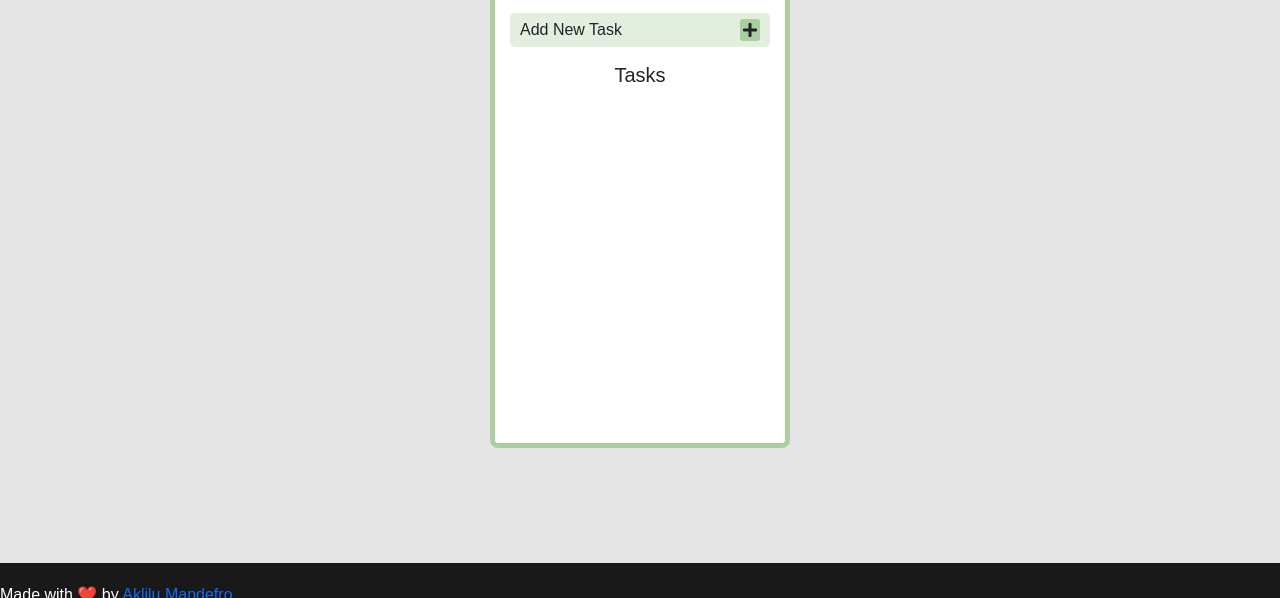
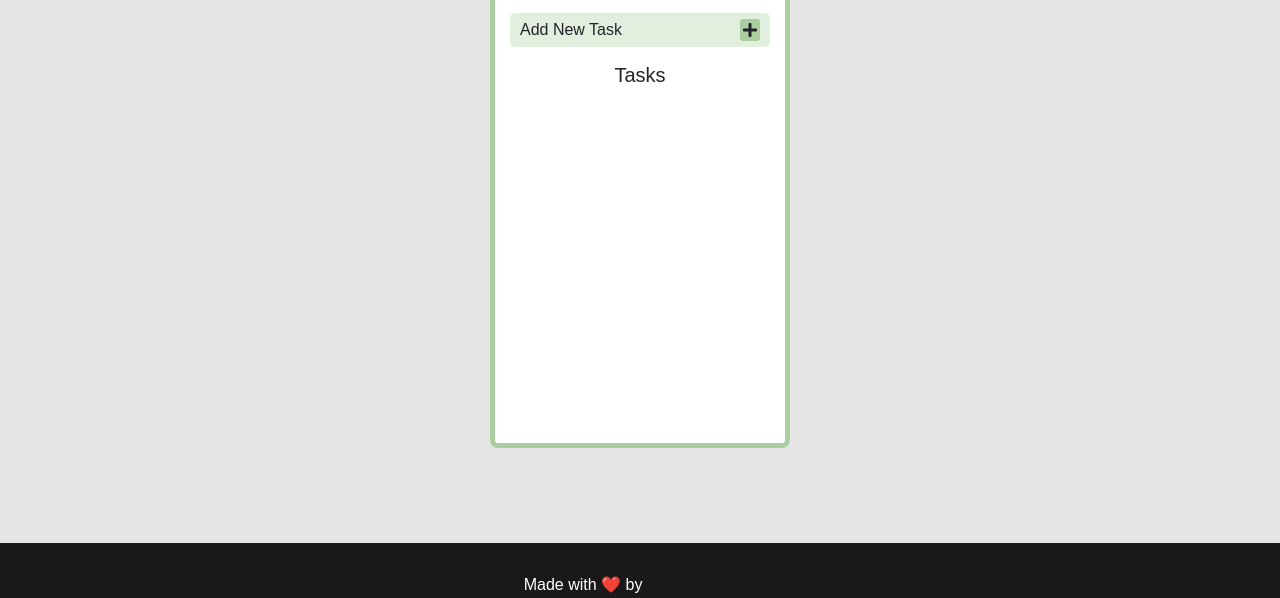
Before and after one commit to Aklilu-Mandefro/todo-app-in-javascript-html-and-css, a plain HTML site: page index.html in a window 1280 px wide. Shown: the part 202-800 px from the top of the page. Drawn offline with nearby package versions, Linux system fonts and the light colour scheme.

Commit message:
footer-style-updated

```diff
--- a/style.css
+++ b/style.css
@@ -77,12 +77,14 @@ background-color: rgb(25, 25, 25);
 color: white;
 font-family: Arial;
 height: 30px;
-padding-top: 20px;
-padding-bottom: 15px;
+padding-top: 30px;
+padding-bottom: 25px;
+  text-align: center;
 }
 
 a{
   text-decoration: none;
+ color: rgb(25, 25, 25);
 }
 
 a:hover{
```
